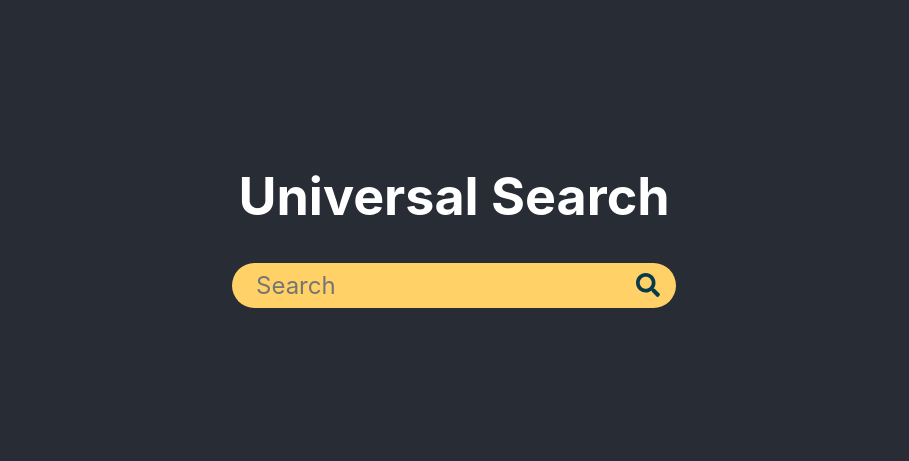
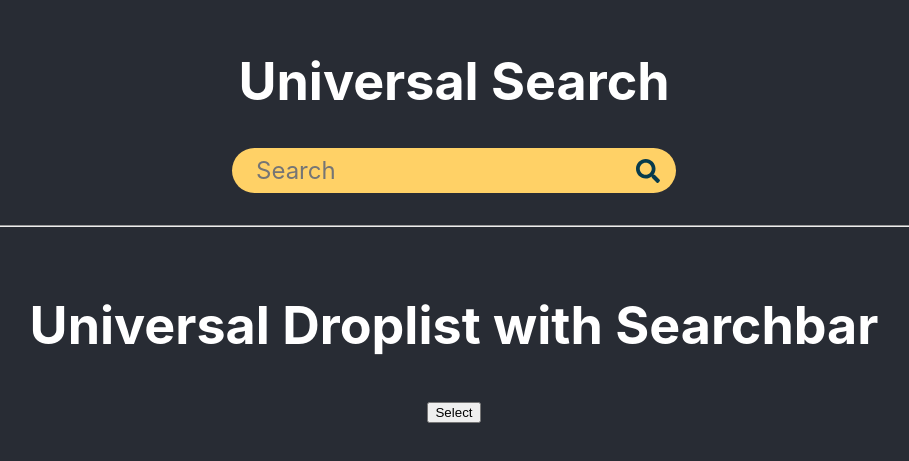
Before and after one commit to abhay-tank/universal-search, a React (Create React App) app: page / in a window 1280 px wide. Shown: the part 181-642 px from the top of the page, without its empty margins (186-1095 px from the left). Built offline with nearby package versions, Linux system fonts and the light colour scheme.

Commit message:
Created basic dropdown

```diff
--- a/src/App.jsx
+++ b/src/App.jsx
@@ -2,6 +2,7 @@ import React, { Component } from "react";
 import Searchbar from "./components/Searchbar/Searchbar";
 import "./App.scss";
 import jsonData from "./data/sample-data.json";
+import Droplist from "./components/Droplist/Droplist";
 // import { FontAwesomeIcon } from "@fortawesome/react-fontawesome";
 // import { faCoffee } from "@fortawesome/free-solid-svg-icons";
 class App extends Component {
@@ -30,6 +31,9 @@ class App extends Component {
 					autoFocus={true}
 					placeholder="Search"
 				/>
+				<hr />
+				<h1>Universal Droplist with Searchbar</h1>
+				<Droplist dataList={this.state.data} />
 			</div>
 		);
 	}
--- a/src/App.scss
+++ b/src/App.scss
@@ -1,5 +1,9 @@
 @import "./theme";
 
+hr {
+	margin: 2rem 0;
+	width: 95%;
+}
 .AppContainer {
 	text-align: center;
 	background-color: #282c34;
--- /dev/null
+++ b/src/components/Droplist/Droplist.jsx
@@ -0,0 +1,34 @@
+import React, { Component } from "react";
+import Searchbar from "../Searchbar/Searchbar";
+// import PropTypes from 'prop-types'
+import styles from "./Droplist.module.scss";
+export class Droplist extends Component {
+	static propTypes = {};
+	getSearchResult = (result) => {
+		console.log(result);
+	};
+
+	render() {
+		return (
+			<div tabIndex="0" className={styles["droplistSelectDiv"]}>
+				<button className={styles["droplistSelectButton"]}>Select</button>
+				<div className={styles["droplistOptions"]}>
+					<Searchbar
+						dataList={this.props.dataList}
+						searchKeys={["name", "description"]}
+						resultCallback={this.getSearchResult}
+					/>
+					{this.props.dataList.map((option) => {
+						return (
+							<div key={option.uid} className={styles["option"]}>
+								{option.name}
+							</div>
+						);
+					})}
+				</div>
+			</div>
+		);
+	}
+}
+
+export default Droplist;
--- /dev/null
+++ b/src/components/Droplist/Droplist.module.scss
@@ -0,0 +1,18 @@
+.droplistSelectDiv {
+	.droplistSelectButton {
+		width: 100%;
+	}
+
+	.droplistOptions {
+		padding: 1rem;
+		background-color: white;
+		color: black;
+		display: none;
+		max-height: 30vh;
+		overflow-y: scroll;
+		text-align: left;
+	}
+	&:focus-within > .droplistOptions {
+		display: block;
+	}
+}
--- a/src/components/Searchbar/Searchbar.module.scss
+++ b/src/components/Searchbar/Searchbar.module.scss
@@ -4,6 +4,9 @@
 	padding: 1rem;
 	.searchIcon {
 		height: 1.5rem;
+	}
+	form {
+		width: 100%;
 	}
 }
 
@@ -31,7 +34,7 @@
 	margin: 0 0.5rem;
 	outline: none;
 	border-radius: unset;
-	text-align: initial;
+	text-align: left;
 	&:-webkit-autofill,
 	&:-webkit-autofill:hover,
 	&:-webkit-autofill:focus,
```
